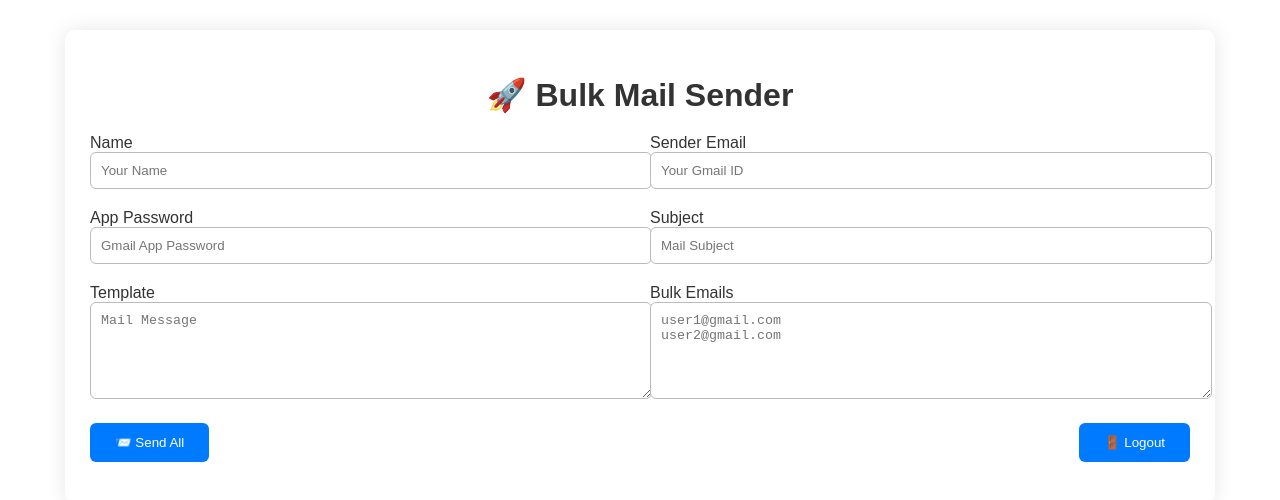
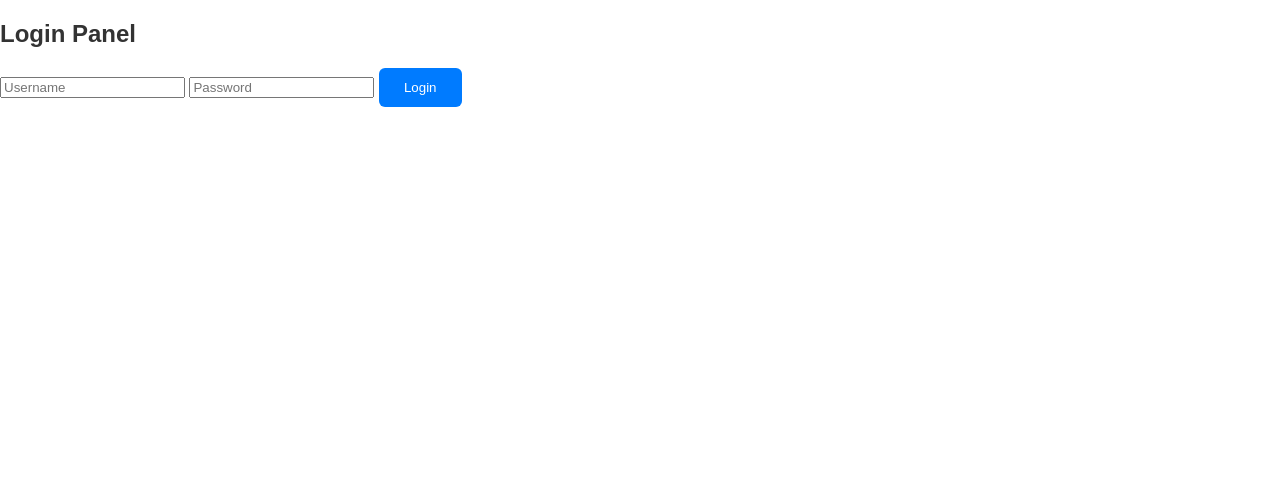
Before and after one commit to pradeeprajput95751-lang/pradeep, a website: page public/launcher.html in a window 1280 px wide. Drawn offline with Linux system fonts and the light colour scheme.

Commit message:
Update launcher.html

```diff
--- a/public/launcher.html
+++ b/public/launcher.html
@@ -1,49 +1,17 @@
 <!DOCTYPE html>
 <html lang="en">
 <head>
-  <meta charset="UTF-8">
-  <title>🚀 Bulk Mail Sender</title>
-  <link rel="stylesheet" href="style.css">
+  <meta charset="UTF-8" />
+  <title>Login</title>
+  <link rel="stylesheet" href="style.css" />
 </head>
-<body class="launcher-body">
-  <div class="mail-container">
-    <h1>🚀 Bulk Mail Sender</h1>
-
-    <div class="form-grid">
-      <div>
-        <label>Name</label>
-        <input id="senderName" type="text" placeholder="Your Name">
-      </div>
-      <div>
-        <label>Sender Email</label>
-        <input id="yourEmail" type="email" placeholder="Your Gmail ID">
-      </div>
-      <div>
-        <label>App Password</label>
-        <input id="appPassword" type="password" placeholder="Gmail App Password">
-      </div>
-      <div>
-        <label>Subject</label>
-        <input id="subject" type="text" placeholder="Mail Subject">
-      </div>
-      <div>
-        <label>Template</label>
-        <textarea id="message" rows="5" placeholder="Mail Message"></textarea>
-      </div>
-      <div>
-        <label>Bulk Emails</label>
-        <textarea id="emails" rows="5" placeholder="user1@gmail.com&#10;user2@gmail.com"></textarea>
-      </div>
-    </div>
-
-    <div class="buttons">
-      <button id="sendBtn" onclick="sendBulkEmails()">📨 Send All</button>
-      <button id="logoutBtn" onclick="logout()">🚪 Logout</button>
-    </div>
-
-    <p id="statusText"></p>
+<body class="white-bg">
+  <div class="login-container">
+    <h2>Login Panel</h2>
+    <input type="text" id="username" placeholder="Username" />
+    <input type="password" id="password" placeholder="Password" />
+    <button onclick="login()">Login</button>
   </div>
-
   <script src="script.js"></script>
 </body>
 </html>
```
